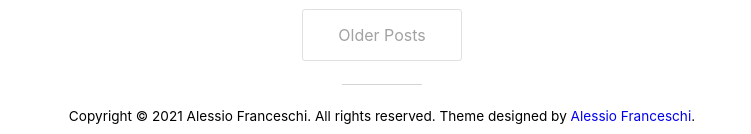
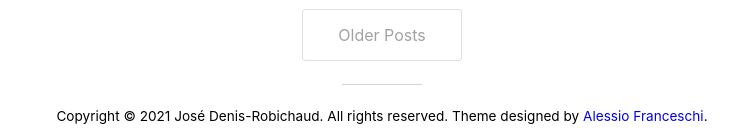
Before and after one commit to PandaSekh/Jekyll-YAMT, a Jekyll site: the page built from index.html, in a window 1280 px wide. Shown: the part 1836-1970 px from the top of the page, without its empty margins (258-1009 px from the left). Built offline with Jekyll 4.4.1, drawn with Linux system fonts in a browser that asks for light colours; nearby versions of some CDN libraries; the list of posts is cut into pages by our own code; some of the changed lines change nothing that is shown.

Commit message:
Update _config.yml

```diff
--- a/_config.yml
+++ b/_config.yml
@@ -4,9 +4,9 @@
 url:  "https://pandasekh.github.io/Jekyll-YAMT/" # Actual base url of the website
 baseurl: "/"           # url of the jekyll blog. e.g. if you set url to "mysite.com" and baseurl to "blog", the jekyll website will work on "mysite.com/blog"
 author:
-  name: "Alessio Franceschi"
-  email: "alessiofranceschi2@gmail.com"
-  url: "https://alessiofranceschi.me"
+  name: "José Denis-Robichaud"
+  email: "josedr@hotmail.ca"
+  url: "https://github.com/josedenisrobichaud/"
 permalink: /:year/:month/:day/:title:output_ext
 
 #Plugins
@@ -18,7 +18,7 @@
 
 #SEO
 twitter:
-  username: pandasekh
+  username: JoseRobichaud
   card: summary
 facebook:
   app_id: # Facebook app ID for Facebook insights
@@ -27,9 +27,9 @@
 logo: /assets/img/logo.jpg
 social:
   links: #List your social links here
-    - https://twitter.com/PandaSekh
-    - https://www.github.com/pandasekh
-    - https://www.linkedin.com/in/alessio-franceschi/
+    - https://twitter.com/JoseRobichaud
+    - https://www.github.com/josedenisrobichaud
+    - https://www.linkedin.com/in/jose-denis-robichaud/
 webmaster_verifications:
   google:
   bing:
```
